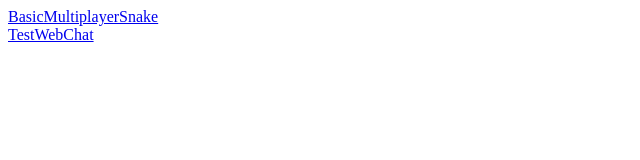
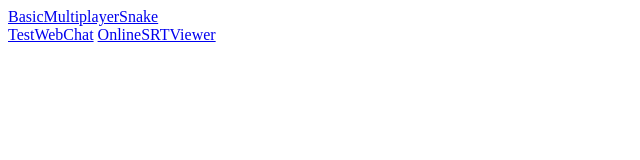
Before and after one commit to PocketMiner82/PocketMiner82, a plain HTML site: page index.html in a window 1280 px wide. Shown: the whole page, without its empty margins (0-640 px from the left). Drawn offline with Linux system fonts and the light colour scheme.

Commit message:
Update index.html

```diff
--- a/index.html
+++ b/index.html
@@ -5,4 +5,5 @@
 <body>
     <a href="BasicMultiplayerSnake">BasicMultiplayerSnake</a><br>
     <a href="TestWebChat">TestWebChat</a>
+    <a href="OnlineSRTViewer">OnlineSRTViewer</a>
 </body>
```
